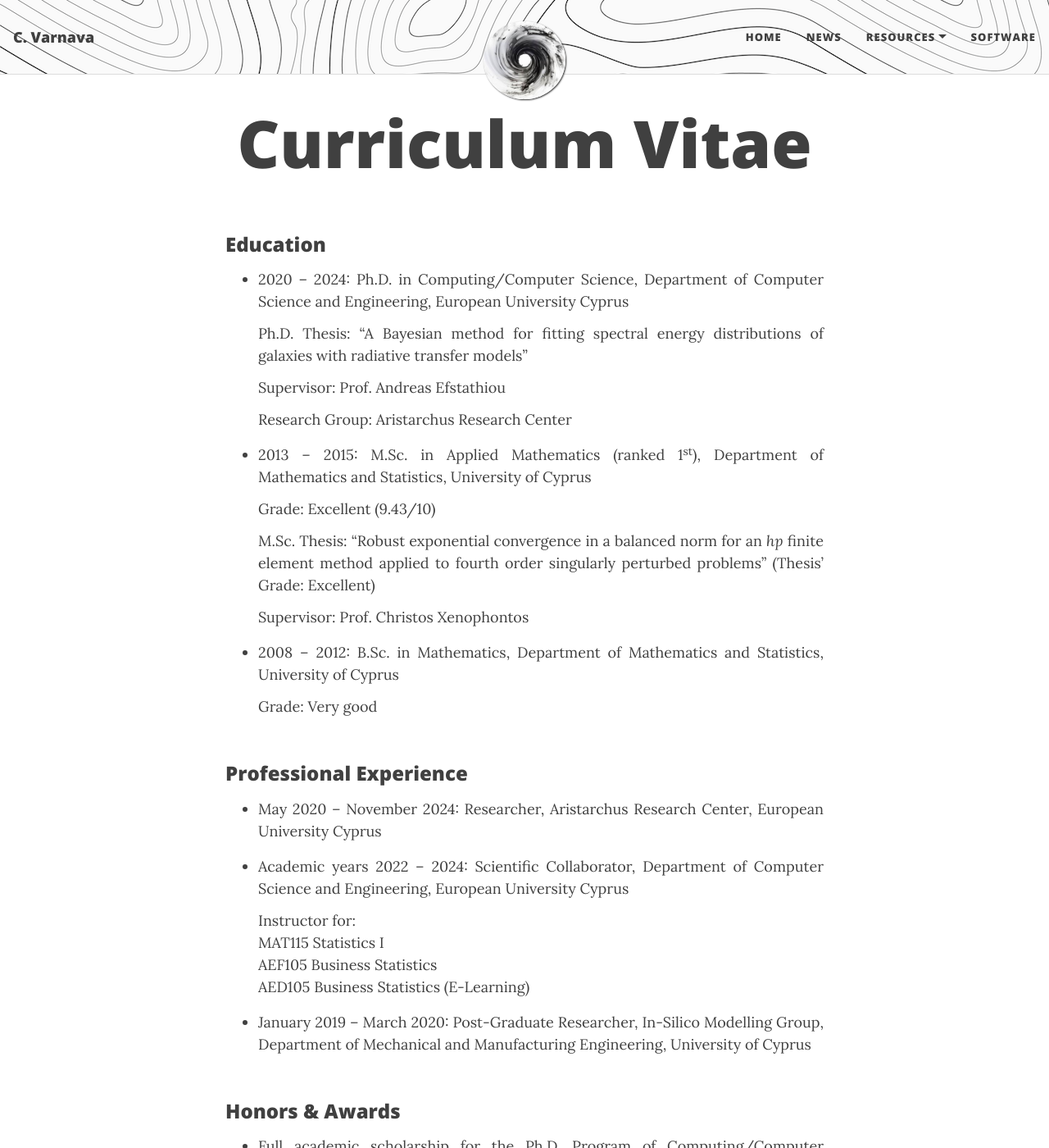
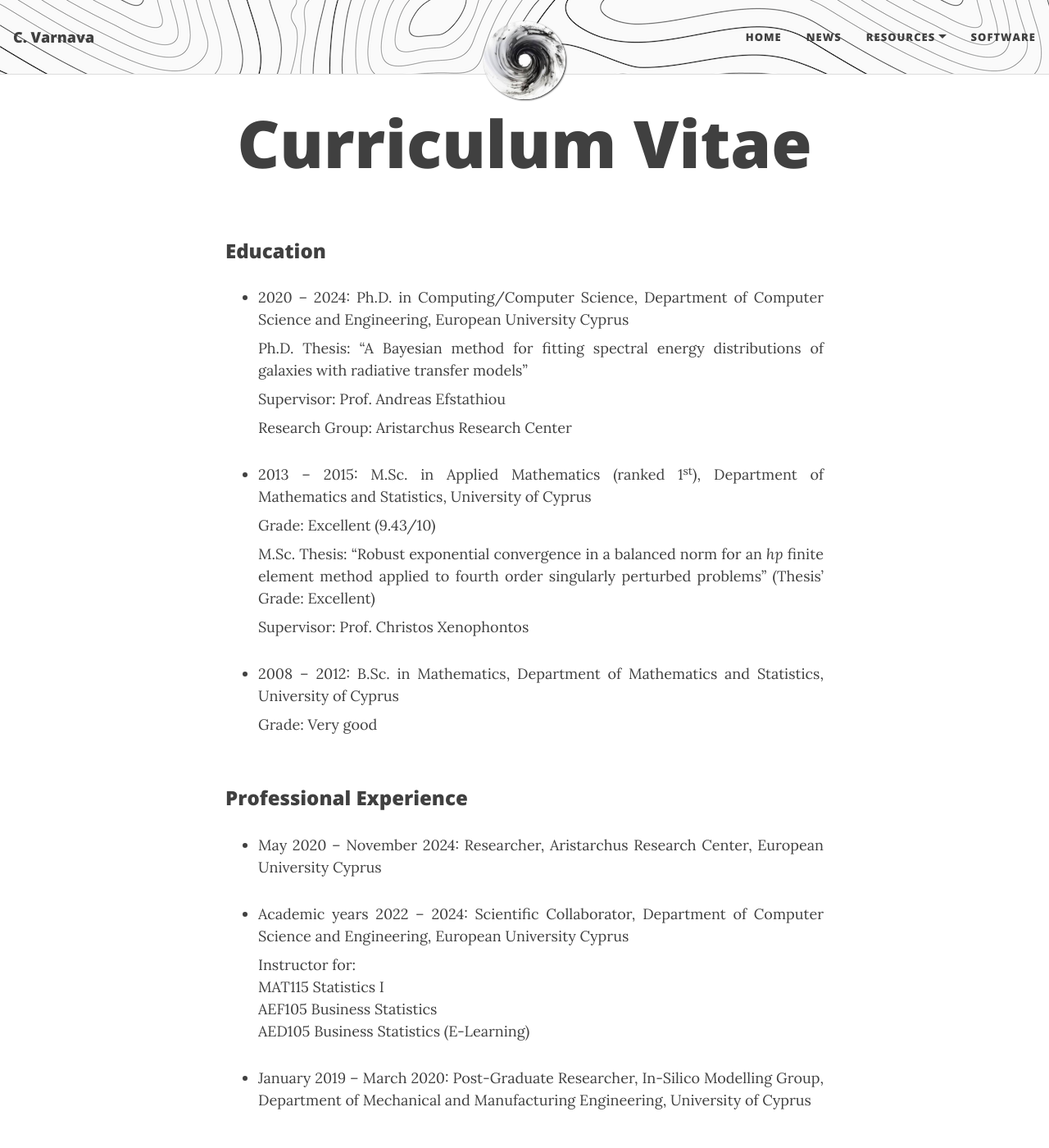
Before and after one commit to ch-var/ch-var.github.io, a Jekyll site: the page built from cv.html, in a window 1280 px wide and 1400 px high. Shown: the whole window at 82% size. Built offline with Jekyll 4.4.1, drawn with Linux system fonts in a browser that asks for light colours; formulas are drawn with MathJax 3.

Commit message:
Update beautifuljekyll.css

```diff
--- a/assets/css/beautifuljekyll.css
+++ b/assets/css/beautifuljekyll.css
@@ -44,71 +44,54 @@
   min-height: 100vh;
   display: flex;
   flex-direction: column;
-  margin: 0; /* Removed default body margins */
-  padding: 0; /* Removed default body padding */
 }
-
 body > main {
   flex: 1;
 }
-
 p {
   line-height: 1.5;
-  margin: 1rem 0; /* Reduced paragraph margins */
+  margin: 1.875rem 0;
 }
-
-h1, h2, h3, h4, h5, h6 {
+h1,h2,h3,h4,h5,h6 {
   font-family: var(--header-font);
   font-weight: 800;
   line-height: 1.1;
-  margin-top: 0.75rem; /* Reduced top margin for headings */
-  margin-bottom: 0.5rem; /* Added consistent bottom margin for spacing */
 }
-
 h1 {
   font-size: 2.25rem;
 }
-
 h2 {
   font-size: 1.875rem;
 }
-
 h3 {
   font-size: 1.5rem;
 }
-
 h4 {
   font-size: 1.125rem;
 }
-
+h1, h2, h3, h4 {
+  margin-top: 1.25rem;
+}
 a {
   color: var(--link-col);
 }
-
 a:hover,
 a:focus {
   color: var(--hover-col);
 }
-
 blockquote {
   color: var(--mid-col);
   font-style: italic;
-  margin: 0.5rem 0; /* Reduced blockquote margins */
 }
-
 blockquote p:first-child {
   margin-top: 0;
 }
-
 .jumbotron {
   background: #EEE;
-  margin: 0.5rem; /* Reduced outer margin for the container */
-  padding: 1rem; /* Adjusted padding for better spacing */
 }
-
 hr.small {
   max-width: 6.25rem;
-  margin: 0.5rem auto; /* Reduced top and bottom margin */
+  margin: 1rem auto;
   border-width: 0.25rem;
   border-color: inherit;
   border-radius: 0.1875rem;
```
